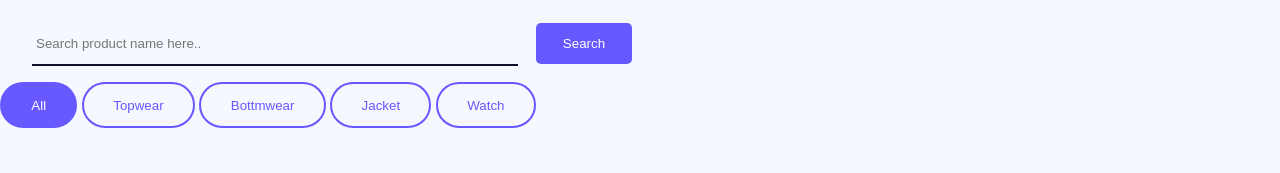
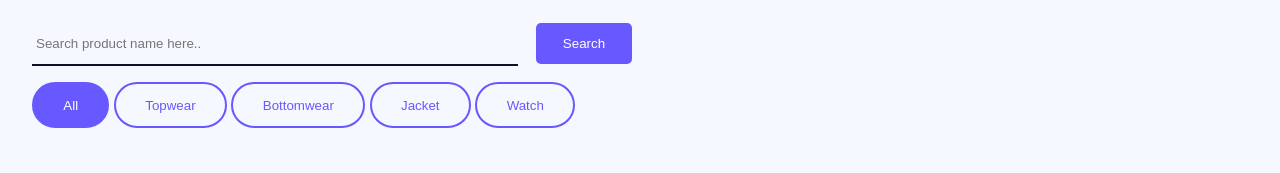
Before and after one commit to AmirTaki/product-filter-search, a plain HTML site: page index.html in a window 1280 px wide. Shown: the top 173 px of the page. Drawn offline with Linux system fonts and the light colour scheme.

Commit message:
edit -> wrapper class

```diff
--- a/index.html
+++ b/index.html
@@ -12,16 +12,15 @@
             <input type="search" id = "search-input" placeholder="Search product name here..">
             <button id = "search">Search</button>
         </div>
-    </div>
         <div id="buttons">
             <button class="button-value" onclick="filterProduct('all')">All</button>
             <button class="button-value" onclick="filterProduct('Topwear')">Topwear</button>
-        <button class="button-value" onclick="filterProduct('Bottmwear')">Bottmwear</button>
+            <button class="button-value" onclick="filterProduct('Bottmwear')">Bottomwear</button>
             <button class="button-value" onclick="filterProduct('Jacket')">Jacket</button>
             <button class="button-value" onclick="filterProduct('Watch')">Watch</button>
         </div>
         <div id = 'products'></div>
-
+    </div>
 
 
     <script src = "./src/main.js"></script>
```
Lines whose indentation alone changed are shown as unchanged.
